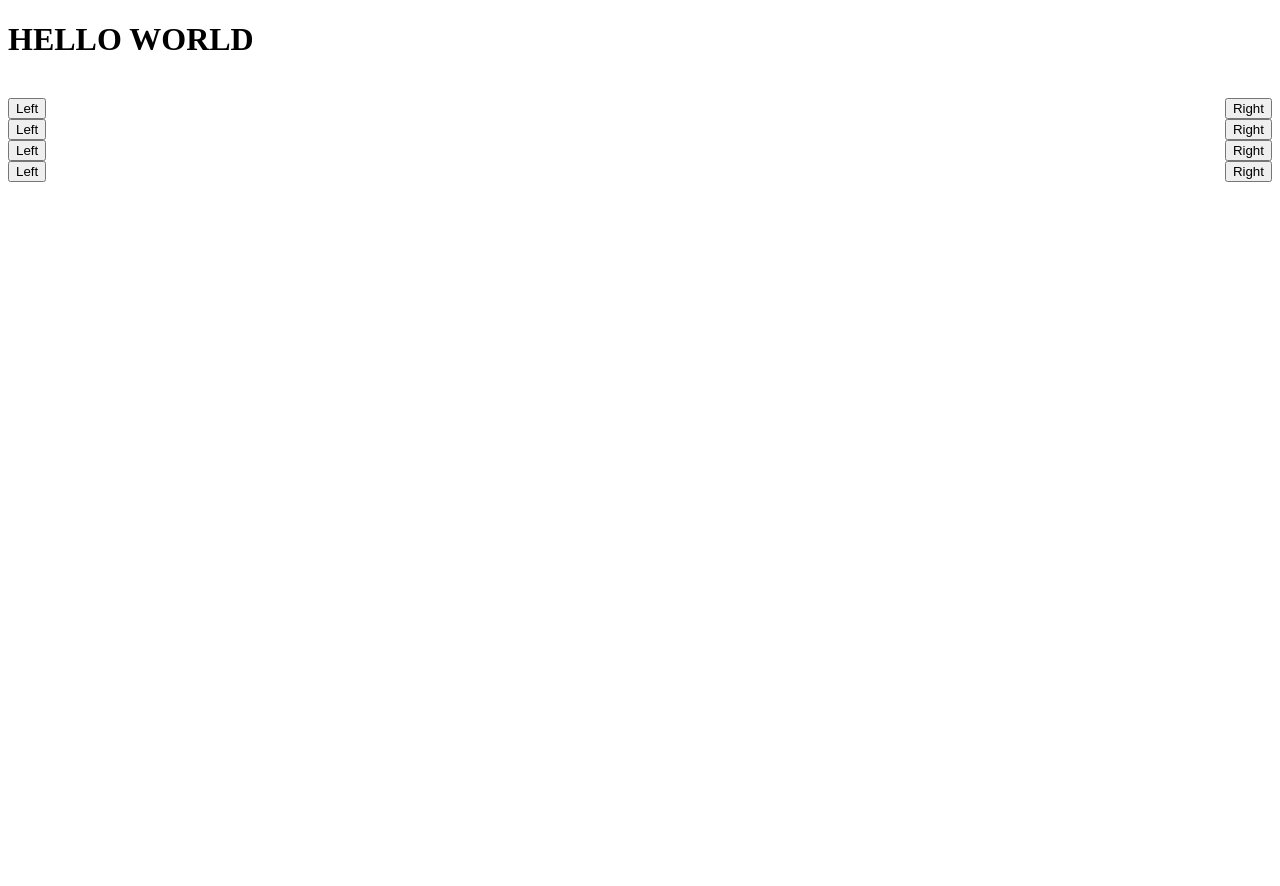
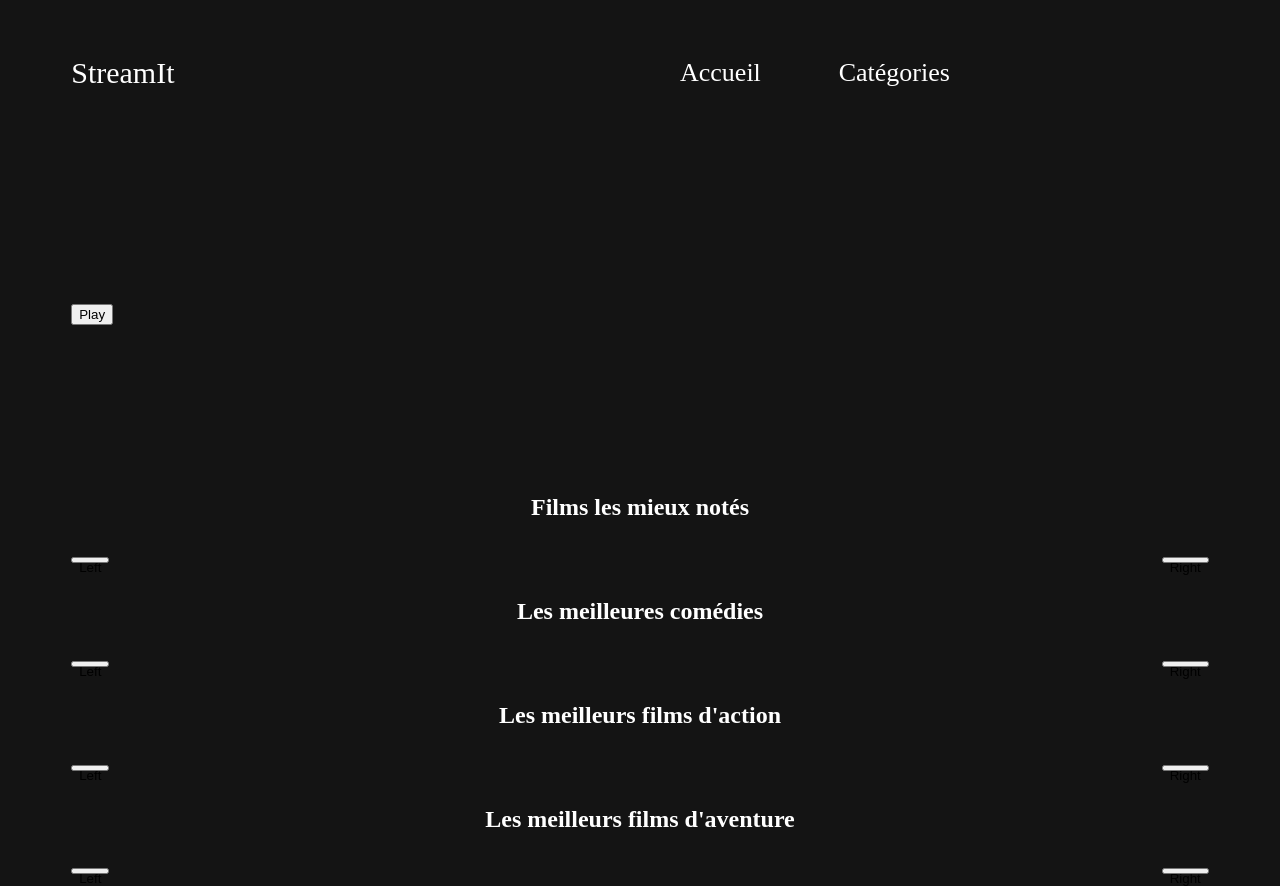
Before and after one commit to mbsenvoillage/oc_movies, a plain HTML site: page index.html in a window 1280 px wide. Before the commit the page ends 800 px from the top, so only its background shows below. Drawn offline with Linux system fonts and the light colour scheme; no server answers.

Commit message:
- category titles - basic styling - jumbotron

```diff
--- a/app.js
+++ b/app.js
@@ -5,7 +5,7 @@ const setImageDataAttribute = (element, attribute) => {
   element.setAttribute("data-movie-id", attribute);
 };
 
-const handleMovieClick = (element) => {
+export const handleMovieClick = (element) => {
   element.onclick = async () => {
     let modal = document.getElementById("myModal");
     modal.style.display = "block";
@@ -129,6 +129,9 @@ const main = async () => {
 
   let bestMovieImg = document.getElementById("best_movie_img");
   bestMovieImg.src = bestMovieEver.image_url;
+  let bestMovieTitle = document.getElementById("jumbotron-title");
+  bestMovieTitle.textContent = bestMovieEver.title;
+
   setImageDataAttribute(bestMovieImg, bestMovieEver.id);
   handleMovieClick(bestMovieImg);
 
--- a/carousel.js
+++ b/carousel.js
@@ -1,10 +1,11 @@
+import { handleMovieClick } from "./app.js";
 export const moveSlidesLeft = (slidesContainerId) => {
   return () => {
-    console.log("hey");
     const slidesContainer = document.getElementById(slidesContainerId);
     const slides = slidesContainer.children;
     let firstSlideClone = slides[0].cloneNode();
     slidesContainer.appendChild(firstSlideClone);
+    handleMovieClick(firstSlideClone);
     slidesContainer.removeChild(slides[0]);
   };
 };
@@ -15,6 +16,7 @@ export const moveSlidesRight = (slidesContainerId) => {
     const slides = slidesContainer.children;
     let lastSlideClone = slides[slides.length - 1].cloneNode();
     slidesContainer.insertBefore(lastSlideClone, slides[0]);
+    handleMovieClick(lastSlideClone);
     slidesContainer.removeChild(slides[slides.length - 1]);
   };
 };
--- a/index.html
+++ b/index.html
@@ -4,7 +4,16 @@
     <link href="main.css" rel="stylesheet" />
   </head>
   <body>
-    <h1>HELLO WORLD</h1>
+    <header>
+      <p class="logo">StreamIt</p>
+      <nav>
+        <ul class="navbar">
+          <li class="option">Accueil</li>
+          <li class="option">Catégories</li>
+        </ul>
+      </nav>
+    </header>
+
     <div id="myModal" class="modal">
       <div class="modal-content">
         <span class="close">&times;</span>
@@ -49,14 +58,19 @@
           <p class="modal-movie-info-title">Recettes:</p>
           <p id="modal-movie-income"></p>
         </div>
-        <div class="modal-movie-info">
-          <p class="modal-movie-info-title">Recettes:</p>
-          <p id="modal-movie-income"></p>
-        </div>
       </div>
     </div>
-    <div>
-      <img id="best_movie_img" src="" />
+    <div class="jumbotron">
+      <div class="jumbotron-text-content">
+        <p id="jumbotron-title"></p>
+        <button class="jumbotron-button">Play</button>
+      </div>
+      <div class="jumbotron-image-container">
+        <img id="best_movie_img" src="" />
+      </div>
+    </div>
+    <div class="category-title">
+      <h2>Films les mieux notés</h2>
     </div>
     <div class="carousel-container">
       <button id="best_movies_of_all_time_left_button" class="carousel-button">
@@ -75,6 +89,9 @@
         Right
       </button>
     </div>
+    <div class="category-title">
+      <h2>Les meilleures comédies</h2>
+    </div>
     <div class="carousel-container">
       <button id="best_comedies_left_button" class="carousel-button">
         Left
@@ -92,6 +109,9 @@
         Right
       </button>
     </div>
+    <div class="category-title">
+      <h2>Les meilleurs films d'action</h2>
+    </div>
     <div class="carousel-container">
       <button id="best_action_movies_left_button" class="carousel-button">
         Left
@@ -108,6 +128,9 @@
       <button id="best_action_movies_right_button" class="carousel-button">
         Right
       </button>
+    </div>
+    <div class="category-title">
+      <h2>Les meilleurs films d'aventure</h2>
     </div>
     <div class="carousel-container">
       <button id="best_adventure_movies_left_button" class="carousel-button">
--- a/main.css
+++ b/main.css
@@ -1,16 +1,26 @@
+body {
+  display: grid;
+  justify-items: center;
+  background-color: #141414;
+  color: white;
+  grid-gap: 1%;
+}
+
 .carousel-container {
   display: flex;
   align-items: center;
+  width: 90%;
 }
 
 .carousel-button {
-  height: 5%;
+  height: 10%;
 }
 
 .slides-container {
   overflow: hidden;
   width: 100%;
   display: flex;
+  justify-content: center;
 }
 
 .slide {
@@ -63,3 +73,46 @@
 .modal-movie-info-title {
   font-weight: bold;
 }
+
+nav {
+  width: 50%;
+}
+
+.navbar {
+  display: flex;
+  justify-content: flex-start;
+}
+
+.option {
+  list-style: none;
+  width: 30%;
+  font-size: 26px;
+}
+
+header {
+  display: flex;
+  height: 10vh;
+  align-items: center;
+  padding: 2%;
+  width: 90%;
+}
+
+.logo {
+  width: 50%;
+  font-size: 30px;
+}
+
+.jumbotron {
+  display: flex;
+  width: 90%;
+  height: 40vh;
+  align-items: center;
+}
+
+.jumbotron-text-content {
+  width: 30%;
+}
+
+.jumbotron-image-container {
+  width: 70%;
+}
```
